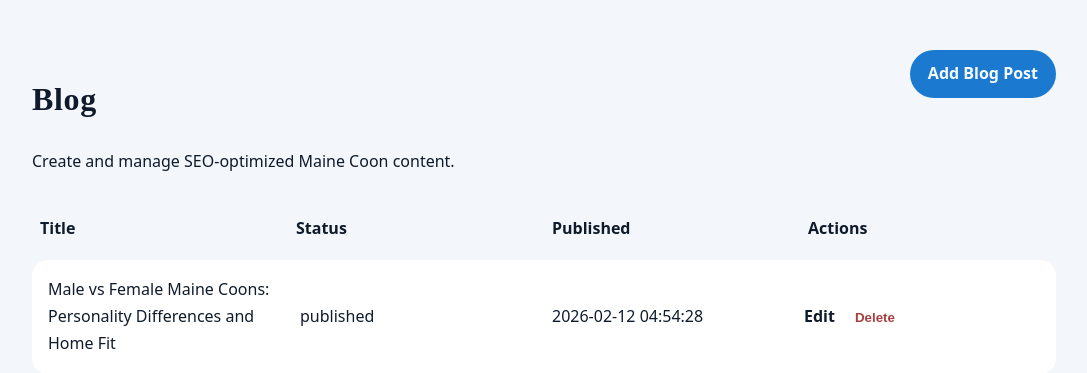
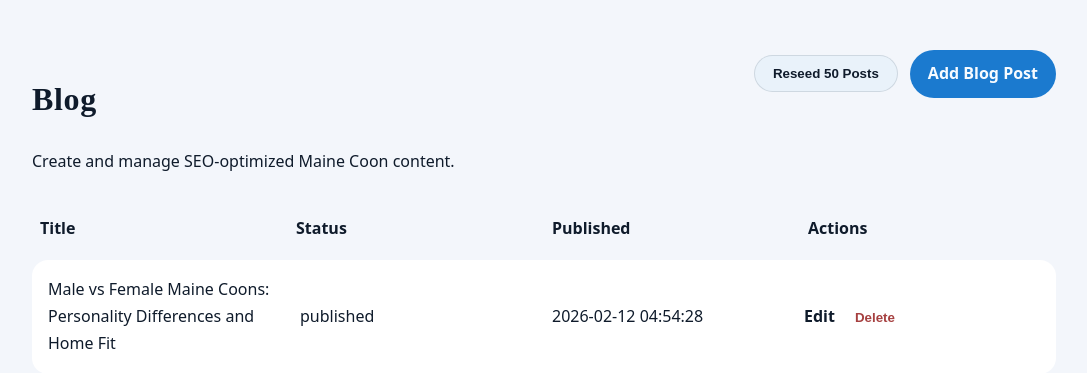
Before and after one commit to dwayneanderson237-afk/Frostline, a Flask app: page /admin/blog in a window 1280 px wide. Shown: the part 104-477 px from the top of the page, without its empty margins (96-1183 px from the left). Run offline with Flask 3, Linux system fonts and the light colour scheme; the visitor is signed in with stand-in values (Sample User, id 1); data comes from the database, SQL or seed files in the repository.

Commit message:
Add reseed blog action + Unsplash covers + SEO keyword expansion

```diff
--- a/app.py
+++ b/app.py
@@ -61,16 +61,27 @@ DEFAULT_SEO_KEYWORDS = [
     "Maine Coon kittens for sale",
     "Maine Coon kitten for sale",
     "Maine Coon kittens near me",
+    "Maine Coon kitten near me",
+    "Maine Coon cats for sale",
     "Maine Coon breeder",
+    "Maine Coon breeder near me",
     "Maine Coon cattery",
+    "Maine Coon cattery near me",
     "buy Maine Coon kitten",
     "reserve Maine Coon kitten",
     "Maine Coon kittens available",
     "Maine Coon kittens for adoption",
     "purebred Maine Coon kittens",
     "TICA registered Maine Coon kittens",
+    "CFA registered Maine Coon kittens",
     "Maine Coon kittens delivery",
+    "Maine Coon kitten delivery",
+    "Maine Coon kitten shipping",
+    "Maine Coon kitten transport",
     "Maine Coon kittens health guarantee",
+    "Maine Coon breeder USA",
+    "Maine Coon kittens USA",
+    "Maine Coon kittens for sale USA",
 ]
 
 STATE_SERVICE_AREAS = [
@@ -2400,6 +2411,11 @@ def merge_keywords(base, extra=None):
     merged.extend(normalize_keywords(base))
     merged.extend(normalize_keywords(extra))
     return ", ".join(normalize_keywords(merged))
+
+
+def load_seed_posts():
+    seed_posts = load_seed_posts()
+    return seed_posts
 
 
 def fetch_settings():
@@ -4388,6 +4404,68 @@ def admin_blog_delete(post_id):
     flash("Blog post deleted.", "success")
     return redirect(url_for("admin_blog"))
 
+
+@app.route("/admin/blog/reseed", methods=["POST"])
+@login_required
+def admin_blog_reseed():
+    seed_posts = load_seed_posts()
+    conn = get_db()
+    conn.execute("DELETE FROM blog_posts")
+
+    max_posts = 50
+    current_count = 0
+    for post in seed_posts:
+        if current_count >= max_posts:
+            break
+        payload = dict(post)
+        base_slug = slugify(payload["title"])
+        slug = ensure_unique_slug(conn, base_slug)
+        published_at = payload.get("published_at")
+
+        if published_at:
+            conn.execute(
+                """
+                INSERT INTO blog_posts
+                (title, slug, excerpt, content, cover_image, meta_title, meta_description, keywords, status, published_at)
+                VALUES (?, ?, ?, ?, ?, ?, ?, ?, 'published', ?)
+                """,
+                (
+                    payload["title"],
+                    slug,
+                    payload.get("excerpt", ""),
+                    payload.get("content", ""),
+                    payload.get("cover_image", ""),
+                    payload.get("meta_title", ""),
+                    payload.get("meta_description", ""),
+                    payload.get("keywords", ""),
+                    published_at,
+                ),
+            )
+        else:
+            conn.execute(
+                """
+                INSERT INTO blog_posts
+                (title, slug, excerpt, content, cover_image, meta_title, meta_description, keywords, status)
+                VALUES (?, ?, ?, ?, ?, ?, ?, ?, 'published')
+                """,
+                (
+                    payload["title"],
+                    slug,
+                    payload.get("excerpt", ""),
+                    payload.get("content", ""),
+                    payload.get("cover_image", ""),
+                    payload.get("meta_title", ""),
+                    payload.get("meta_description", ""),
+                    payload.get("keywords", ""),
+                ),
+            )
+        current_count += 1
+
+    conn.commit()
+    conn.close()
+    flash("Blog posts reseeded from the content library.", "success")
+    return redirect(url_for("admin_blog"))
+
 # -------------------- RUN --------------------
 if __name__ == "__main__":
     app.run(host="127.0.0.1", port=8000, debug=True)
--- a/static/css/style.css
+++ b/static/css/style.css
@@ -1781,6 +1781,14 @@ footer .footer-links a:hover {
   margin-bottom: 24px;
 }
 
+.admin-header .admin-actions {
+  display: flex;
+  gap: 12px;
+  flex-wrap: wrap;
+  align-items: center;
+  justify-content: flex-end;
+}
+
 .admin-btn {
   display: inline-flex;
   align-items: center;
--- a/templates/admin/blog_list.html
+++ b/templates/admin/blog_list.html
@@ -6,7 +6,12 @@
         <h1>Blog</h1>
         <p>Create and manage SEO‑optimized Maine Coon content.</p>
     </div>
-    <a class="admin-btn primary" href="{{ url_for('admin_blog_new') }}">Add Blog Post</a>
+    <div class="admin-actions">
+        <form method="POST" action="{{ url_for('admin_blog_reseed') }}">
+            <button type="submit" class="admin-btn" onclick="return confirm('Replace all blog posts with the 50-post SEO library? This cannot be undone.')">Reseed 50 Posts</button>
+        </form>
+        <a class="admin-btn primary" href="{{ url_for('admin_blog_new') }}">Add Blog Post</a>
+    </div>
 </div>
 
 <div class="admin-table">
```
Also changed, not shown: data/blog_posts.json.
